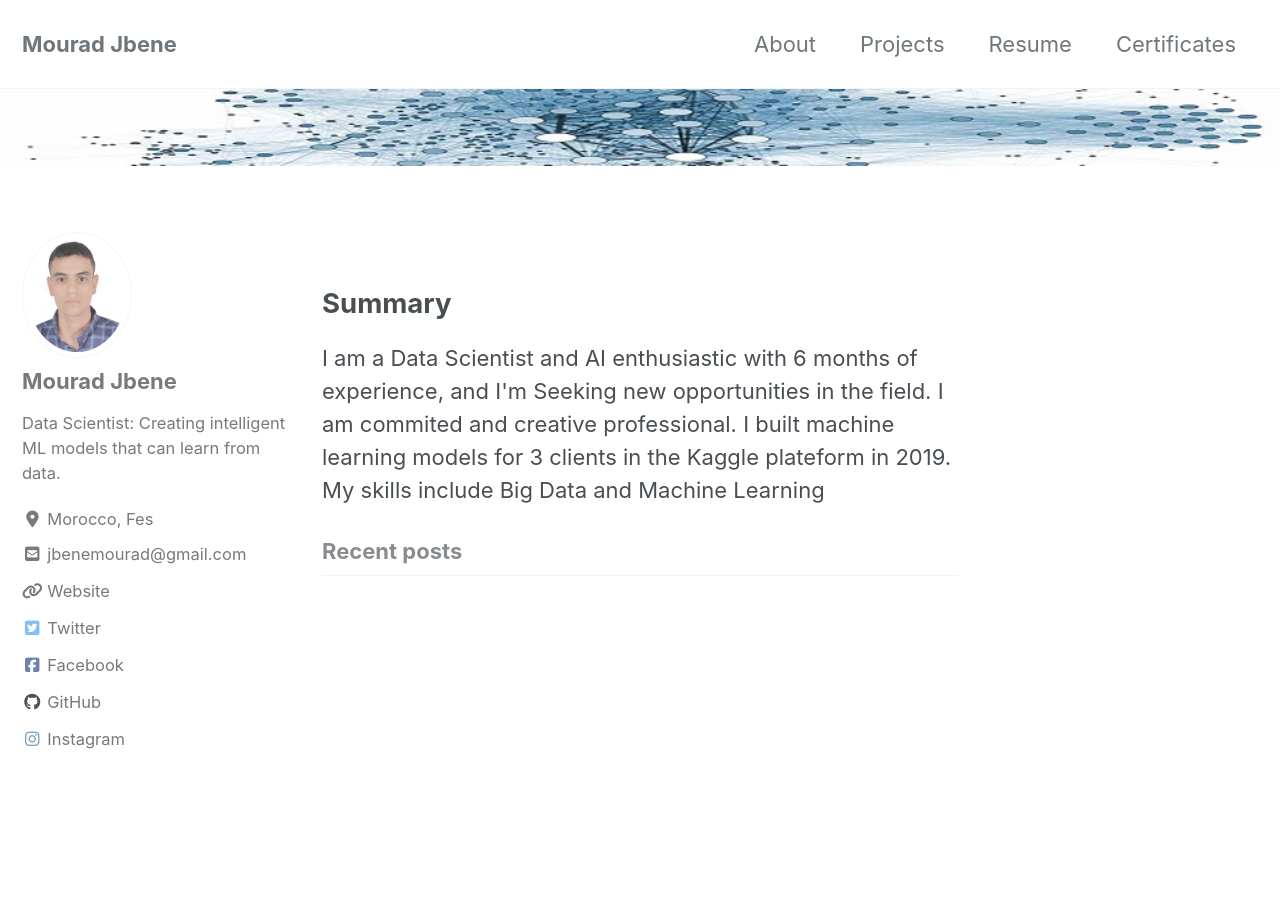
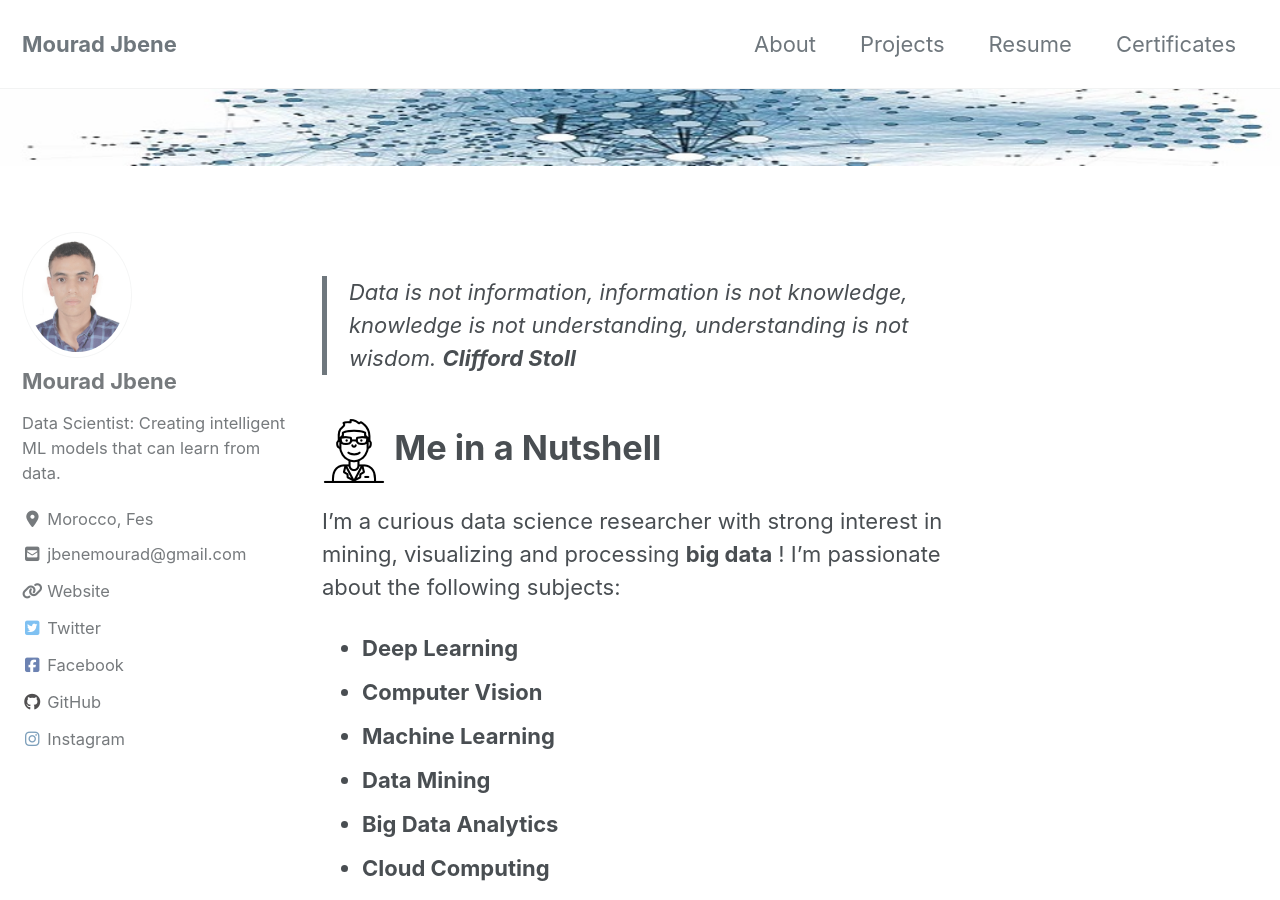
Before and after one commit to J-Mourad/J-Mourad.github.io, a Jekyll site: the page built from index.html, in a window 1280 px wide and 900 px high. Built offline with Jekyll 4.4.1, drawn with Linux system fonts in a browser that asks for light colours; cached includes are drawn as plain includes; nearby versions of some CDN libraries; the list of posts is cut into pages by our own code.

Commit message:
Modified index page

```diff
--- a/index.html
+++ b/index.html
@@ -8,10 +8,38 @@ header:
 <!-- {% include figure image_path="/assets/images/DataScience.jpg" alt="Data Science." %} -->
 <!-- I don't have any experience but i can learn quickly -->
 
-<h2>Summary</h2>
+<!-- <h2>Summary</h2>
 <p>
     I am a Data Scientist and AI enthusiastic with 6 months of experience,
     and I'm Seeking new opportunities in the field.
     I am commited and creative professional. I built machine learning models for 3 clients in the Kaggle plateform in 2019.
     My skills include Big Data and Machine Learning
+</p> -->
+
+
+<h1></h1>
+<div class="article-wrap">
+    <blockquote>
+        <p>
+            Data is not information, information is not knowledge, knowledge is not understanding, understanding is not wisdom. <strong>Clifford Stoll</strong>
+        </p>
+    </blockquote>
+
+<h1 id="-me-in-a-nutshell"><img src="/assets/images/about.png" alt="interest" class="image-pull-left" /> Me in a Nutshell</h1>
+
+<p>
+    I’m a curious data science researcher with strong interest in mining, visualizing and processing <strong>big data</strong>
+    ! I’m passionate about the following subjects:
 </p>
+
+<ul>
+    <li><strong>Deep Learning</strong></li>
+    <li><strong>Computer Vision</strong></li>
+    <li><strong>Machine Learning</strong></li>
+    <li><strong>Data Mining</strong></li>
+    <li><strong>Big Data Analytics</strong></li>
+    <li><strong>Cloud Computing</strong></li>
+</ul>
+
+
+</div><!-- /.article-wrap -->
```
Also changed, not shown: assets/images/about.png (added), 1 other file.
